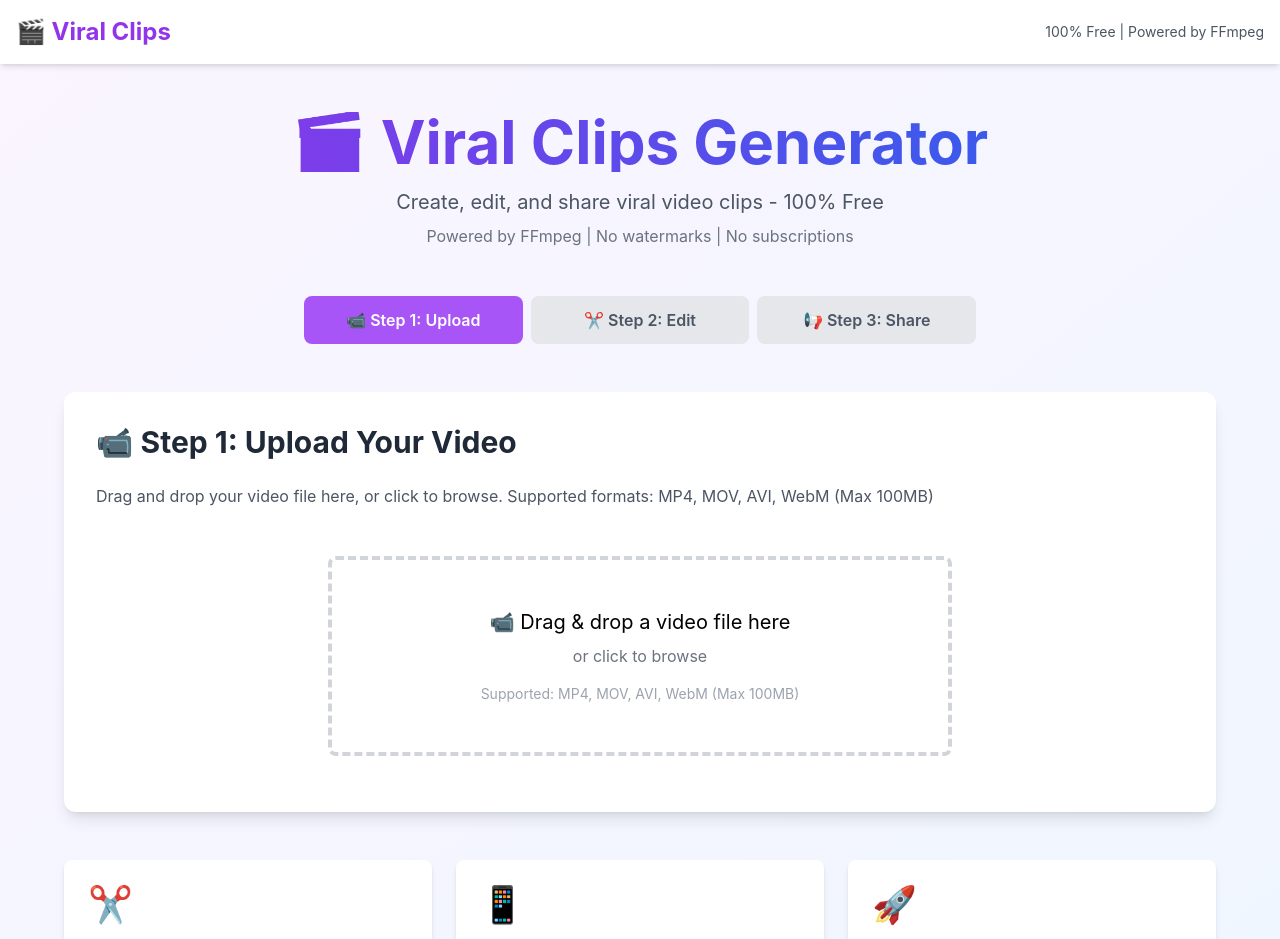
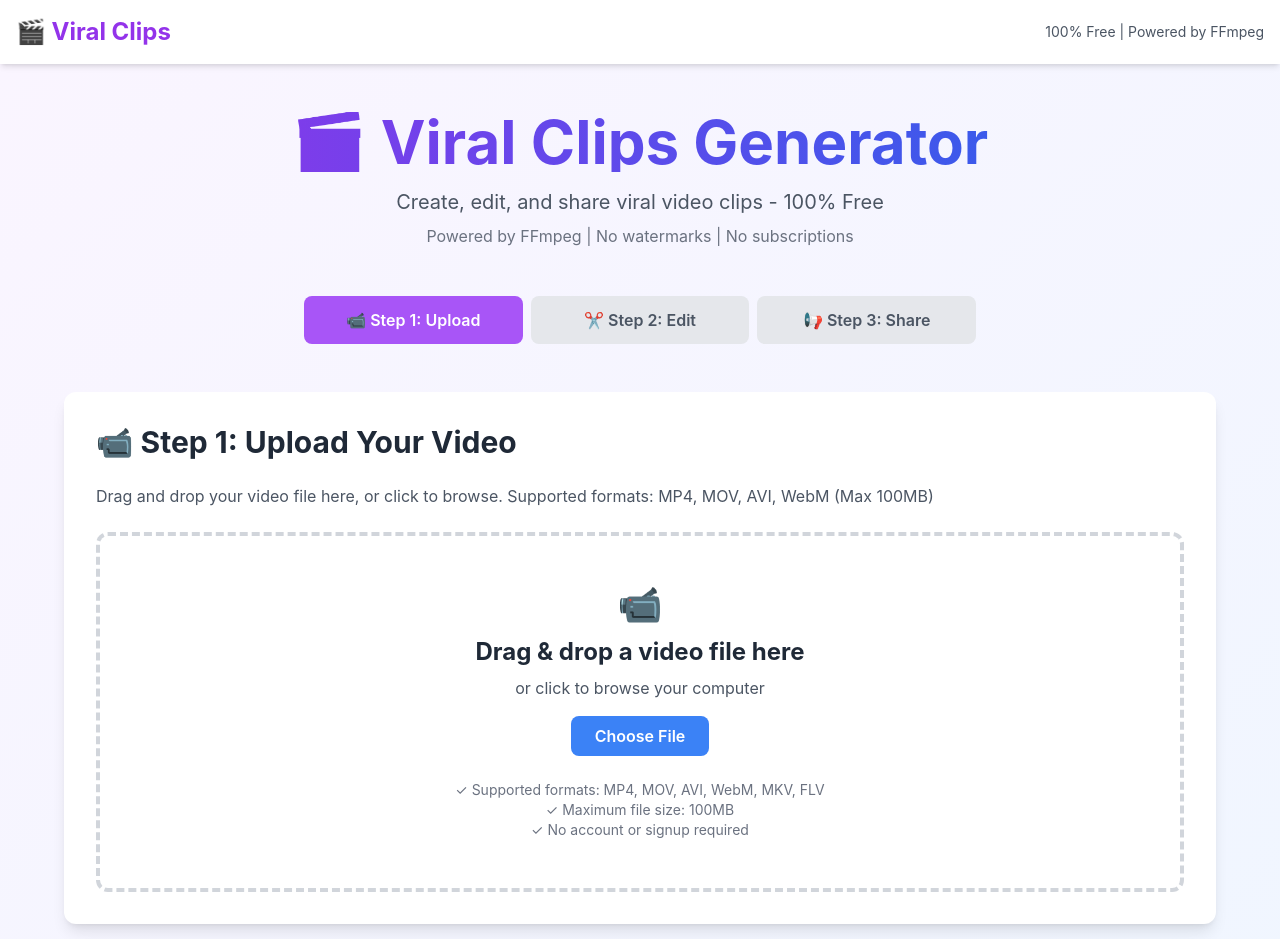
Before and after one commit to krishna98sharma5-sys/Viral-clip-generator, a Next.js app: page / in a window 1280 px wide. Shown: the top 939 px of the page. Built offline with nearby package versions, Linux system fonts and the light colour scheme.

Commit message:
Update components/VideoUploader.jsx with enhanced UI

```diff
--- a/components/VideoUploader.jsx
+++ b/components/VideoUploader.jsx
@@ -5,50 +5,101 @@ import { useDropzone } from 'react-dropzone';
 
 export default function VideoUploader({ onFileSelect }) {
   const [files, setFiles] = useState([]);
+  const [error, setError] = useState('');
 
-  const onDrop = useCallback((acceptedFiles) => {
-    setFiles(acceptedFiles);
-    if (onFileSelect) {
-      onFileSelect(acceptedFiles[0]);
+  const onDrop = useCallback((acceptedFiles, rejectedFiles) => {
+    setError('');
+
+    if (rejectedFiles && rejectedFiles.length > 0) {
+      setError(`File too large or invalid format. Max 100MB allowed.`);
+      return;
+    }
+
+    if (acceptedFiles && acceptedFiles.length > 0) {
+      setFiles(acceptedFiles);
+      if (onFileSelect) {
+        onFileSelect(acceptedFiles[0]);
+      }
     }
   }, [onFileSelect]);
 
   const { getRootProps, getInputProps, isDragActive } = useDropzone({
     onDrop,
     accept: {
-      'video/*': ['.mp4', '.mov', '.avi', '.webm']
+      'video/*': ['.mp4', '.mov', '.avi', '.webm', '.mkv', '.flv']
     },
     maxFiles: 1,
     maxSize: 104857600 // 100MB
   });
 
+  const handleClear = () => {
+    setFiles([]);
+    setError('');
+  };
+
   return (
-    <div className="w-full max-w-2xl mx-auto p-6">
+    <div className="w-full">
       <div
         {...getRootProps()}
-        className={`border-4 border-dashed rounded-lg p-12 text-center cursor-pointer transition-colors ${
-          isDragActive ? 'border-blue-500 bg-blue-50' : 'border-gray-300 hover:border-gray-400'
+        className={`border-4 border-dashed rounded-xl p-12 text-center cursor-pointer transition-all duration-300 ${
+          isDragActive
+            ? 'border-blue-500 bg-blue-50 scale-105 shadow-lg'
+            : 'border-gray-300 hover:border-blue-400 bg-white hover:bg-gray-50'
         }`}
       >
         <input {...getInputProps()} />
+
         {isDragActive ? (
-          <p className="text-xl text-blue-500">Drop your video here...</p>
+          <div className="animate-pulse">
+            <p className="text-4xl mb-3">📹</p>
+            <p className="text-2xl font-bold text-blue-600">Drop your video here!</p>
+            <p className="text-blue-500 mt-2">Release to upload</p>
+          </div>
         ) : (
           <div>
-            <p className="text-xl mb-2">📹 Drag & drop a video file here</p>
-            <p className="text-gray-500">or click to browse</p>
-            <p className="text-sm text-gray-400 mt-4">Supported: MP4, MOV, AVI, WebM (Max 100MB)</p>
+            <p className="text-4xl mb-3">📹</p>
+            <p className="text-2xl font-bold text-gray-800 mb-2">Drag & drop a video file here</p>
+            <p className="text-gray-600 mb-4">or click to browse your computer</p>
+            <div className="inline-block bg-blue-500 hover:bg-blue-600 text-white px-6 py-2 rounded-lg font-semibold transition-colors">
+              Choose File
+            </div>
+            <p className="text-sm text-gray-500 mt-6">
+              ✓ Supported formats: MP4, MOV, AVI, WebM, MKV, FLV
+            </p>
+            <p className="text-sm text-gray-500">
+              ✓ Maximum file size: 100MB
+            </p>
+            <p className="text-sm text-gray-500">
+              ✓ No account or signup required
+            </p>
           </div>
         )}
       </div>
 
+      {error && (
+        <div className="mt-4 bg-red-50 border-l-4 border-red-400 p-4 rounded">
+          <p className="text-red-700 font-semibold">⚠️ Error:</p>
+          <p className="text-red-600">{error}</p>
+        </div>
+      )}
+
       {files.length > 0 && (
-        <div className="mt-4 bg-white p-4 rounded-lg">
-          <h3 className="font-semibold">Selected File:</h3>
-          <p className="text-gray-600">{files[0].name}</p>
-          <p className="text-sm text-gray-400">
-            {(files[0].size / 1024 / 1024).toFixed(2)} MB
-          </p>
+        <div className="mt-6 bg-green-50 border-l-4 border-green-400 p-6 rounded-lg">
+          <div className="flex items-center justify-between">
+            <div>
+              <h3 className="font-bold text-green-800 mb-2">✓ File Selected</h3>
+              <p className="text-green-700 font-semibold">{files[0].name}</p>
+              <p className="text-green-600 text-sm mt-1">
+                Size: {(files[0].size / 1024 / 1024).toFixed(2)} MB
+              </p>
+            </div>
+            <button
+              onClick={handleClear}
+              className="bg-red-500 hover:bg-red-600 text-white px-4 py-2 rounded font-semibold transition-colors"
+            >
+              Clear
+            </button>
+          </div>
         </div>
       )}
     </div>
```
